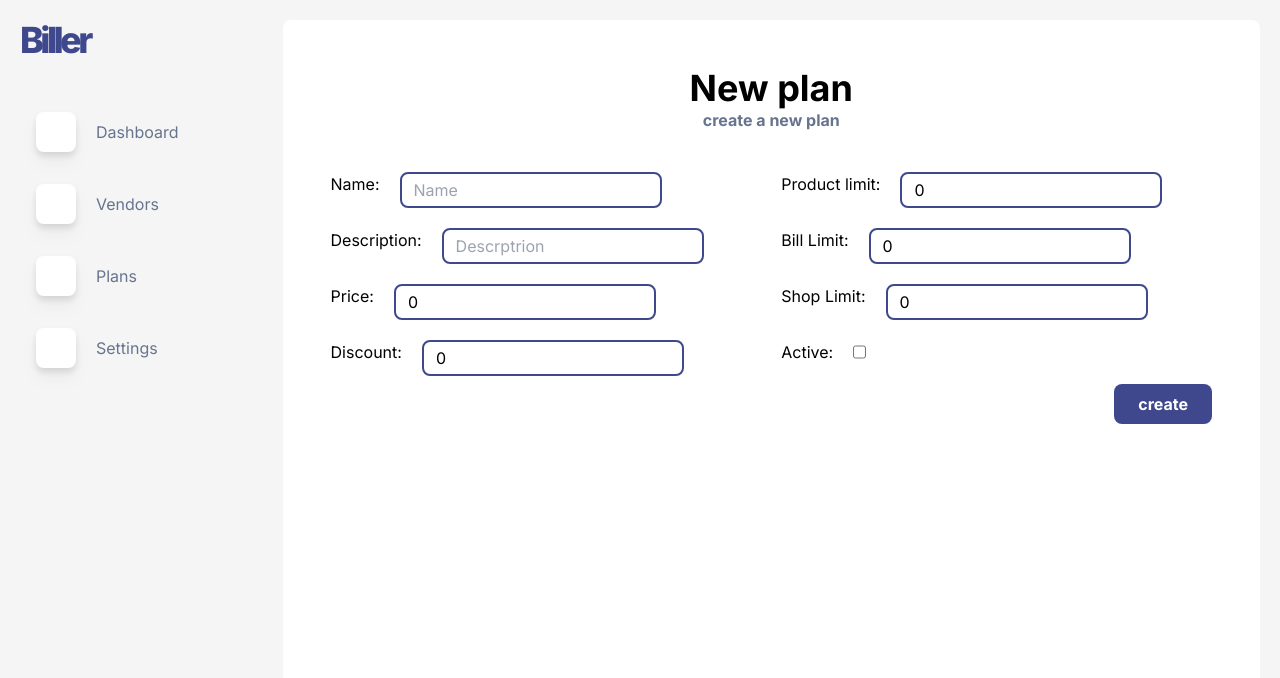
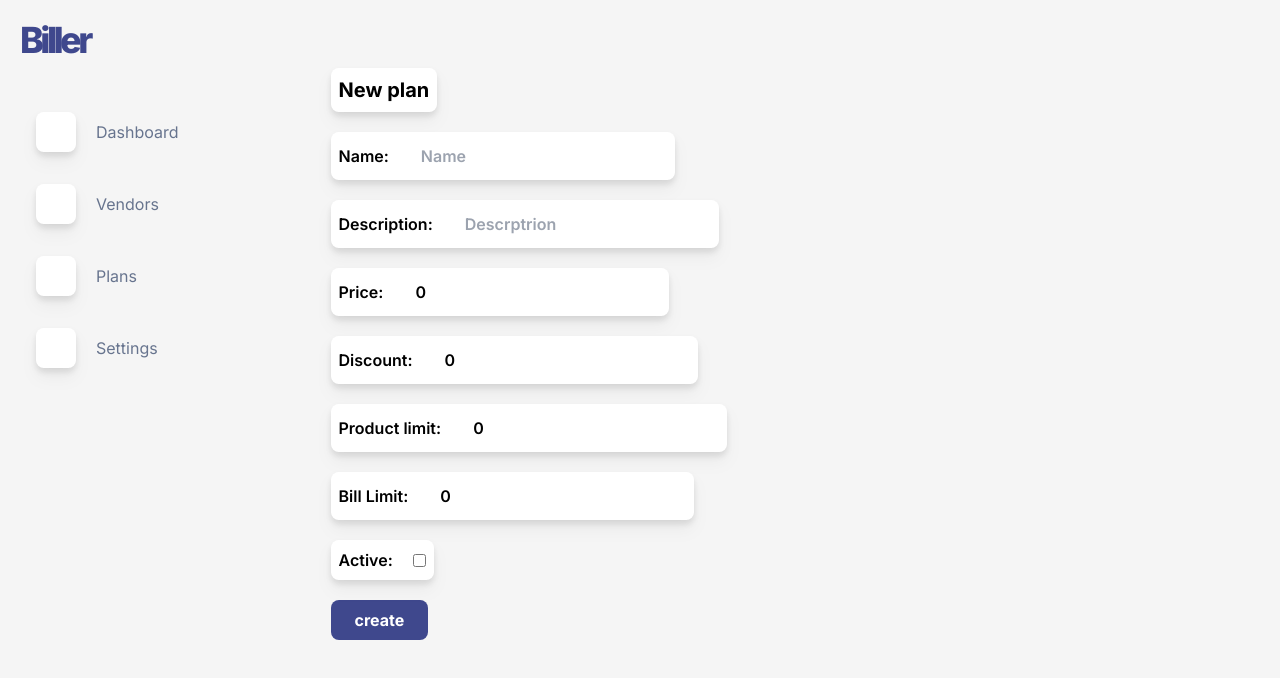
Before and after one commit to shadinmd/biller, a Next.js app in the folder frontend/: page /admin/newPlan in a window 1280 px wide. Shown: the top 678 px of the page. Built offline with nearby package versions, Linux system fonts and the light colour scheme; sample sign-in values are in the browser's storage; some icons are missing.

Commit message:
update: removed shop limit from new plan

```diff
--- a/frontend/app/admin/newPlan/page.tsx
+++ b/frontend/app/admin/newPlan/page.tsx
@@ -17,7 +17,6 @@ const formSchema = z.object({
 	active: z.boolean(),
 	productLimit: z.number().min(1, { message: "this value cannot be zero" }),
 	billLimit: z.number().min(1, { message: "this value cannot be zero" }),
-	shopLimit: z.number().min(1, { message: "this value cannot be zero" })
 })
 
 type formType = z.infer<typeof formSchema>
@@ -30,7 +29,7 @@ const NewPlan = () => {
 	const router = useRouter()
 
 	const inputStyle = (name: formFields) => {
-		return cn("border-2 border-primary rounded-lg px-3 py-1	outline-none", errors[name] ? "border-red-500 placeholder:text-red-500 text-red-500" : "")
+		return cn(" border-primary rounded-lg px-3 py-1	outline-none", errors[name] ? "border-red-500 placeholder:text-red-500 text-red-500" : "")
 	}
 	const onSubmit = async (data: formType) => {
 		try {
@@ -47,16 +46,14 @@ const NewPlan = () => {
 	}
 
 	return (
-		<div className='flex flex-col gap-10 items-start justify-start p-12 w-full h-full bg-white rounded-lg'>
-			<div className='flex flex-col items-center px-20 w-full'>
-				<p className='text-black font-bold text-4xl'>New plan</p>
-				<p className='text-custom-light-gray font-bold'>create a new plan</p>
+		<div className='flex flex-col gap-5 items-start justify-start p-12 w-full h-full'>
+			<div className='flex flex-col items-center p-2 bg-white drop-shadow-lg rounded-lg'>
+				<p className='text-black font-bold text-xl'>New plan</p>
 			</div>
 			<form
 				onSubmit={handleSubmit(onSubmit)}
-				className='flex items-center gap-5 w-full'
+				className='flex flex-col items-start gap-5 w-full'
 			>
-				<div className='flex flex-col items-start w-full h-full gap-5'>
 				<InputContainer name='Name' error={errors.name?.message}>
 					<input
 						id='name'
@@ -92,8 +89,6 @@ const NewPlan = () => {
 						className={inputStyle("discount")}
 					/>
 				</InputContainer>
-				</div>
-				<div className='flex flex-col items-start w-full h-full gap-5'>
 				<InputContainer name='Product limit' error={errors.productLimit?.message}>
 					<input
 						{...register("productLimit", { valueAsNumber: true })}
@@ -112,15 +107,6 @@ const NewPlan = () => {
 						className={inputStyle("billLimit")}
 					/>
 				</InputContainer>
-					<InputContainer name='shop Limit' error={errors.shopLimit?.message} >
-						<input
-							{...register("shopLimit", { valueAsNumber: true })}
-							placeholder='Shop Limit'
-							defaultValue={0}
-							type="number"
-							className={inputStyle("shopLimit")}
-						/>
-					</InputContainer>
 				<InputContainer name='active' error={errors.active?.message}>
 					<input
 						{...register("active")}
@@ -129,10 +115,9 @@ const NewPlan = () => {
 						className={inputStyle("active")}
 					/>
 				</InputContainer>
-					<button className='bg-primary text-white self-end px-6 py-2 font-bold rounded-lg'>
+				<button className='bg-primary text-white px-6 py-2 font-bold rounded-lg'>
 					create
 				</button>
-				</div>
 			</form >
 		</div >
 	)
@@ -140,8 +125,8 @@ const NewPlan = () => {
 
 const InputContainer = ({ children, name, error }: { name: string, children: ReactNode, error: string | undefined }) => {
 	return (
-		<div className='flex flex-col'>
-			<div className='flex gap-5'>
+		<div className='flex flex-col bg-white drop-shadow-lg p-2 rounded-lg font-semibold'>
+			<div className='flex items-center gap-5'>
 				<label>{[name[0].toUpperCase(), name.slice(1, name.length)]}: </label>
 				{children}
 			</div>
```
Lines whose indentation alone changed are shown as unchanged.
